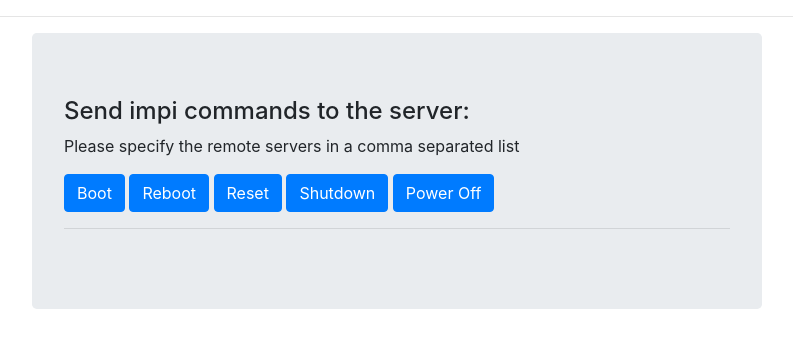
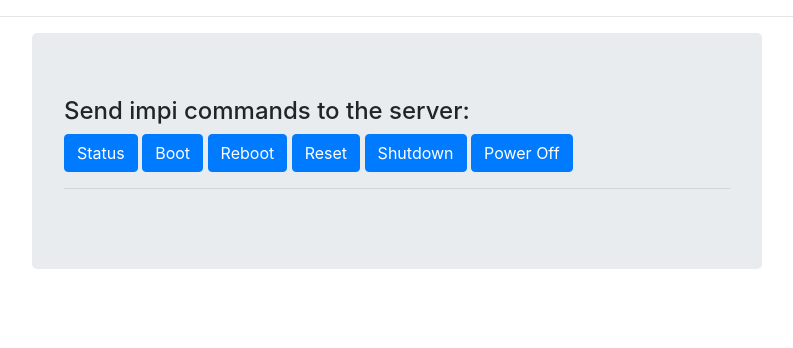
Before and after one commit to clukawski/servermgr, a Django app: page /server/1/ in a window 1280 px wide. Shown: the part 56-404 px from the top of the page, without its empty margins (243-1036 px from the left). Run offline with Django 3.2, Linux system fonts and the light colour scheme; tables that the repository leaves empty hold one stand-in row (values such as "Sample post"); some libraries are stand-ins or nearby versions.

Commit message:
Chassis power status command

```diff
--- a/mgr/templates/mgr/server.html
+++ b/mgr/templates/mgr/server.html
@@ -29,7 +29,7 @@
                             {% if server %}
                             <form action="" method="POST">{% csrf_token %}
                                 <h4>Send impi commands to the server:</h4>
-                                <p>Please specify the remote servers in a comma separated list</p>
+                                <input class="btn btn-primary" type="submit" name="action" value="Status">
                                 <input class="btn btn-primary" type="submit" name="action" value="Boot">
                                 <input class="btn btn-primary" type="submit" name="action" value="Reboot">
                                 <input class="btn btn-primary" type="submit" name="action" value="Reset">
--- a/mgr/views.py
+++ b/mgr/views.py
@@ -43,7 +43,9 @@ def server(request, server_id):
         context['error'] = "An error has occured. Please check this server exists."
 
     if request.method == 'POST':
-        if request.POST['action'] == 'Boot':
+        if request.POST['action'] == 'Status':
+            command = 'chassis power status'
+        elif request.POST['action'] == 'Boot':
             command = 'chassis power on'
         elif request.POST['action'] == 'Reboot':
             command = 'chassis power cycle'
```
